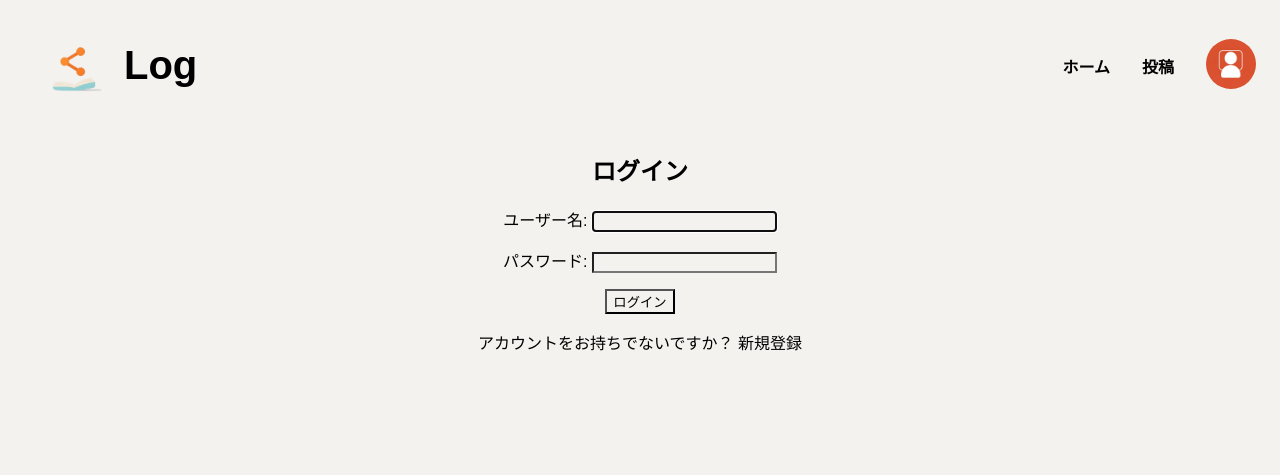
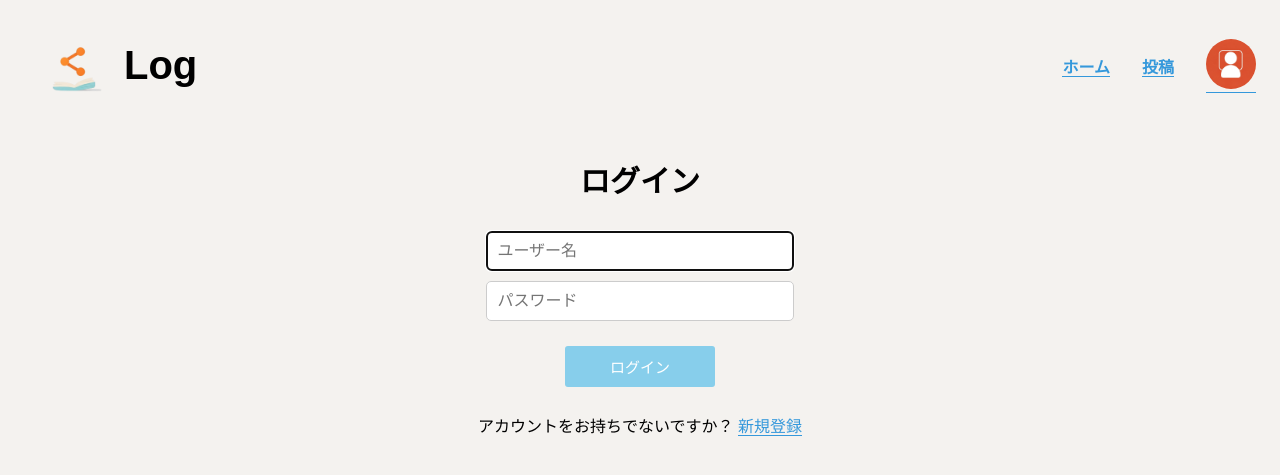
Before and after one commit to kan-ikeda/Log_Django, a Django app: page /accounts/login/ in a window 1280 px wide. Shown: the top 475 px of the page. Run offline with Django 5.2, Linux system fonts and the light colour scheme.

Commit message:
ログイン画面のcss実装

```diff
--- a/accounts/forms.py
+++ b/accounts/forms.py
@@ -3,15 +3,30 @@ from django import forms
 from django.contrib.auth.forms import UserCreationForm
 from django.contrib.auth.models import User
 from .models import Profile
+from django.contrib.auth.forms import AuthenticationForm
 
 class SignUpForm(UserCreationForm):
     email = forms.EmailField(max_length=254, required=True, help_text='必須。有効なメールアドレスを入力してください。')
 
     class Meta:
         model = User
-        fields = ('username', 'email', 'password1', 'password2')
+        fields = ('username', 'email')
+
 
 class ProfileForm(forms.ModelForm):
     class Meta:
         model = Profile
         fields = ('bio', 'birth_date', 'avatar')
+
+
+class CustomAuthenticationForm(AuthenticationForm):
+    def __init__(self, *args, **kwargs):
+        super().__init__(*args, **kwargs)
+        self.fields['username'].widget.attrs.update({
+            'placeholder': 'ユーザー名',
+            'class' : 'form_input'
+        })
+        self.fields['password'].widget.attrs.update({
+            'placeholder': 'パスワード',
+            'class' : 'form_input'
+        })
--- a/accounts/urls.py
+++ b/accounts/urls.py
@@ -4,11 +4,12 @@ from django.contrib.auth import views as auth_views
 from . import views
 from django.conf import settings
 from django.conf.urls.static import static
+from .views import CustomLoginView
 
 app_name = 'accounts'
 urlpatterns = [
     path('signup/', views.signup, name='signup'),
-    path('login/', auth_views.LoginView.as_view(template_name='accounts/login.html'), name='login'),
+    path('login/', CustomLoginView.as_view(template_name='accounts/login.html'), name='login'),
     path('logout/', auth_views.LogoutView.as_view(next_page='mylog:log_list'), name='logout'),
     path('profile/', views.profile, name='profile'),
 ]
--- a/accounts/views.py
+++ b/accounts/views.py
@@ -2,7 +2,8 @@
 from django.shortcuts import render, redirect
 from django.contrib.auth import login, authenticate
 from django.contrib.auth.decorators import login_required
-from .forms import SignUpForm, ProfileForm
+from django.contrib.auth.views import LoginView
+from .forms import SignUpForm, ProfileForm, CustomAuthenticationForm
 
 def signup(request):
     if request.method == 'POST':
@@ -18,6 +19,11 @@ def signup(request):
     else:
         form = SignUpForm()
     return render(request, 'accounts/signup.html', {'form': form})
+
+class CustomLoginView(LoginView):
+    authentication_form = CustomAuthenticationForm
+
+
 
 @login_required
 def home(request):
--- a/static/css/base.css
+++ b/static/css/base.css
@@ -52,3 +52,24 @@ li {
     height: 50px;
     border-radius: 50%;
 }
+
+.btn{
+    background-color: #87CEEB;
+    border: none;
+    color: white;
+    padding: 10px 20px;
+    text-align: center;
+    text-decoration: none;
+    display: inline-block;
+    font-size: 16px;
+    margin: 0 auto;
+    cursor: pointer;
+    border-radius: 3px;
+    transition: 0.3s ease-in-out;
+    width: 150px;
+    font-size: 20px;
+}
+
+.btn:hover {
+    background-color: #3498DB;
+}
--- /dev/null
+++ b/static/css/login.css
@@ -0,0 +1,36 @@
+.login{
+    width: 30%;
+    display: flex;
+    flex-direction: column;
+    margin: 0 auto;
+}
+
+.login h2{
+    font-size: 30px;
+}
+
+a {
+    border-bottom: 1px solid #3498DB;
+    padding-bottom: 0.01rem;
+    color: #3498DB;
+}
+
+
+
+
+.form_input{
+    width: 80%;
+    padding: 10px;
+    border: 1px solid #ccc;
+    border-radius: 5px;
+    font-size: 16px;
+    background-color: #fff;
+    box-sizing: border-box;
+    margin: 5px;
+    text-align: left;
+}
+
+.btn{
+    font-size: 15px;
+    margin: 20px 0 10px;
+}
--- a/templates/accounts/login.html
+++ b/templates/accounts/login.html
@@ -1,13 +1,21 @@
 {% extends 'base.html' %}
+{% load static %}
+
+{% block extra_css %}
+    <link rel="stylesheet" type="text/css" href="{% static 'css/login.css' %}">
+{% endblock %}
 
 {% block title %}ログイン{% endblock %}
 
 {% block content %}
-<h2>ログイン</h2>
-<form method="post">
-    {% csrf_token %}
-    {{ form.as_p }}
-    <button type="submit">ログイン</button>
-</form>
-<p>アカウントをお持ちでないですか？ <a href="{% url 'accounts:signup' %}">新規登録</a></p>
+<div class="login">
+    <h2>ログイン</h2>
+    <form method="post">
+        {% csrf_token %}
+        <div class="username">{{ form.username }}</div>
+        <div class="password">{{ form.password }}</div>
+        <button type="submit" class="btn">ログイン</button>
+    </form>
+    <p>アカウントをお持ちでないですか？ <a href="{% url 'accounts:signup' %}">新規登録</a></p>
+</div>
 {% endblock %}
```
Also changed, not shown: db.sqlite3.
